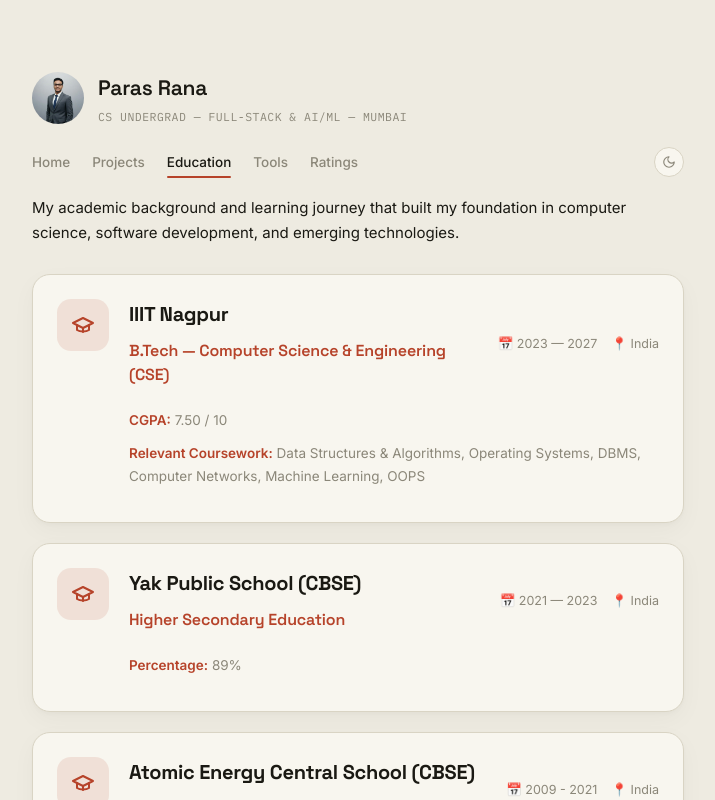
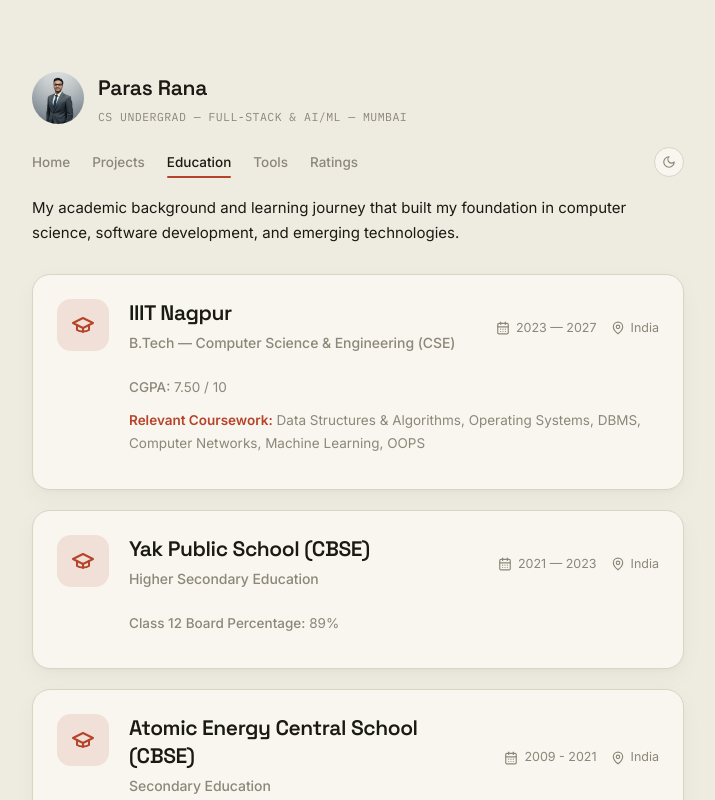
Before and after one commit to ParasRana123/Portfolio-Website, a Next.js app: page / in a window 1280 px wide. Both pictures are taken after a click on the button "Education". Shown: the top 800 px of the page, without its empty margins (282-997 px from the left). Built offline with nearby package versions, Linux system fonts and the light colour scheme; no server answers.

Commit message:
updated education page

```diff
--- a/components/pages/Education.tsx
+++ b/components/pages/Education.tsx
@@ -1,4 +1,5 @@
 import { EDUCATION_DATA } from "@/data/educationData";
+import { CalendarDays, MapPin } from "lucide-react";
 
 export default function Education() {
   return (
@@ -69,12 +70,14 @@
 
                   <div className="dp-education-meta">
 
-                    <span>
-                      📅 {education.year}
+                    <span className="dp-education-meta-item">
+                      <CalendarDays size={14} aria-hidden="true" />
+                      {education.year}
                     </span>
 
-                    <span>
-                      📍 India
+                    <span className="dp-education-meta-item">
+                      <MapPin size={14} aria-hidden="true" />
+                      India
                     </span>
                   </div>
 
@@ -90,18 +93,22 @@
 
                   <p>
 
-                    <span className="dp-highlight">
+                    <span
+                      className={
+                        "dp-education-detail-label"
+                      }
+                    >
 
-                      {education.highlights[0].includes("CGPA")
-                        ? "CGPA:"
-                        : "Percentage:"}
+                      {education.highlights[0].split(":")[0]}:
 
                     </span>{" "}
 
                     {
                       education.highlights[0]
-                        .replace("CGPA: ", "")
-                        .replace("Percentage: ", "")
+                        .split(":")
+                        .slice(1)
+                        .join(":")
+                        .trim()
                     }
 
                   </p>
@@ -362,13 +369,16 @@
           font-family:"Space Grotesk",sans-serif;
 
 
-          font-size:20px;
+          font-size:21px;
 
 
-          font-weight:650;
+          font-weight:600;
 
 
-          letter-spacing:-.015em;
+          line-height:1.3;
+
+
+          letter-spacing:-.02em;
 
 
           color:var(--ink);
@@ -378,20 +388,23 @@
         .dp-education-degree {
 
 
-          margin:10px 0 0;
+          margin:6px 0 0;
 
 
-          font-family:"Space Grotesk",sans-serif;
-          font-size:16px;
+          font-family:"Inter",sans-serif;
+          font-size:14px;
 
 
-          font-weight:600;
+          font-weight:500;
 
 
-          letter-spacing:-.01em;
+          line-height:1.55;
 
 
-          color:var(--accent);
+          letter-spacing:-.005em;
+
+
+          color:var(--muted);
 
         }
 
@@ -420,6 +433,24 @@
 
 
           white-space:nowrap;
+
+        }
+
+        .dp-education-meta-item {
+
+          display:flex;
+
+          align-items:center;
+
+          gap:6px;
+
+        }
+
+        .dp-education-meta-item svg {
+
+          flex-shrink:0;
+
+          color:var(--muted);
 
         }
 
@@ -464,6 +495,14 @@
           font-weight:600;
 
           color:var(--accent);
+
+        }
+
+        .dp-education-detail-label {
+
+          font-weight:500;
+
+          color:var(--muted);
 
         }
         /* ========================================
@@ -546,13 +585,13 @@
 
           .dp-education-institution {
 
-            font-size:19px;
+            font-size:20px;
 
           }
 
           .dp-education-degree {
 
-            font-size:15px;
+            font-size:14px;
 
           }
 
@@ -569,7 +608,7 @@
 
           .dp-education-institution {
 
-            font-size:18px;
+            font-size:19px;
 
           }
 
--- a/data/educationData.ts
+++ b/data/educationData.ts
@@ -14,7 +14,7 @@
     institution: "Yak Public School (CBSE)",
     coursework: "",
     highlights: [
-      "Percentage: 89%",
+      "Class 12 Board Percentage: 89%",
     ],
   },
   {
@@ -23,7 +23,7 @@
     institution: "Atomic Energy Central School (CBSE)",
     coursework: "",
     highlights: [
-      "Percentage: 92%",
+      "Class 10 Board Percentage: 92%",
     ],
   },
 ];
```
